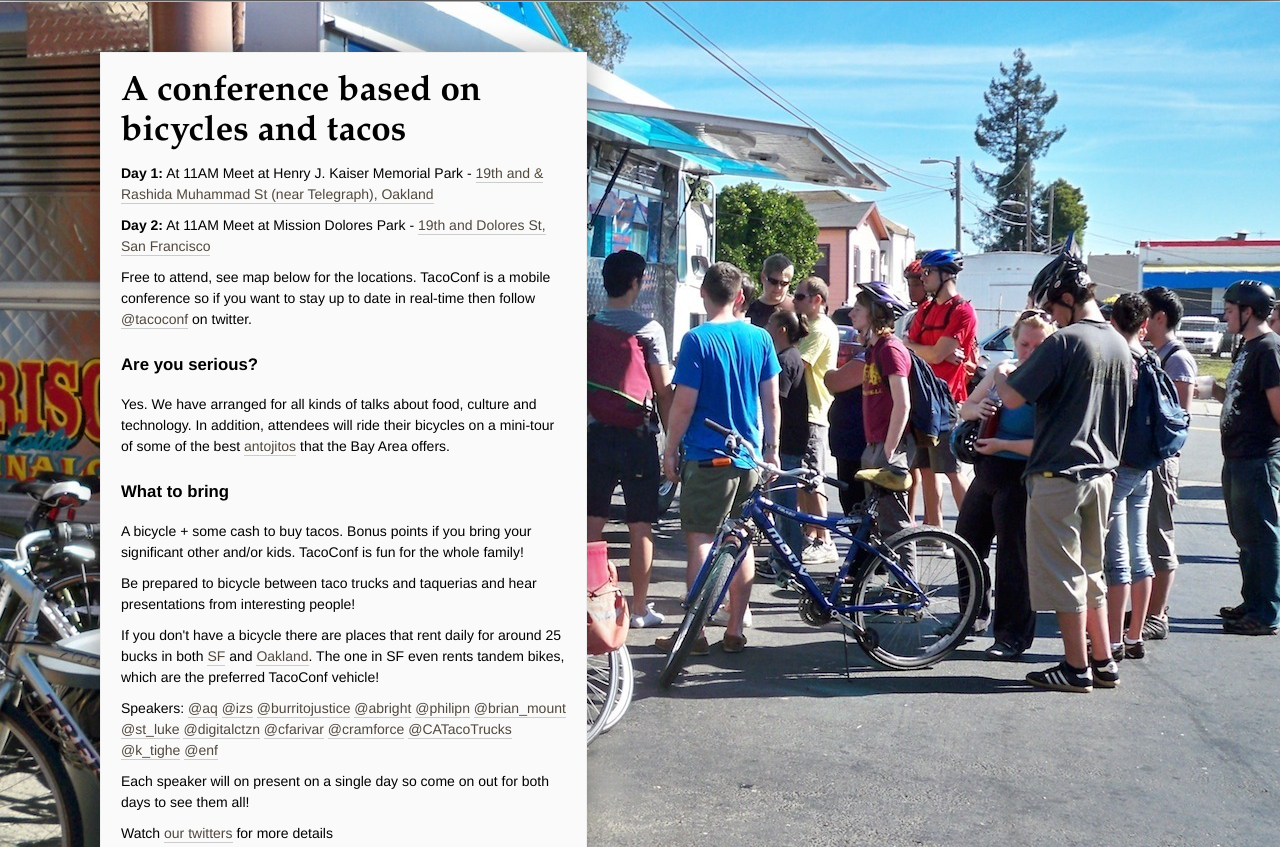
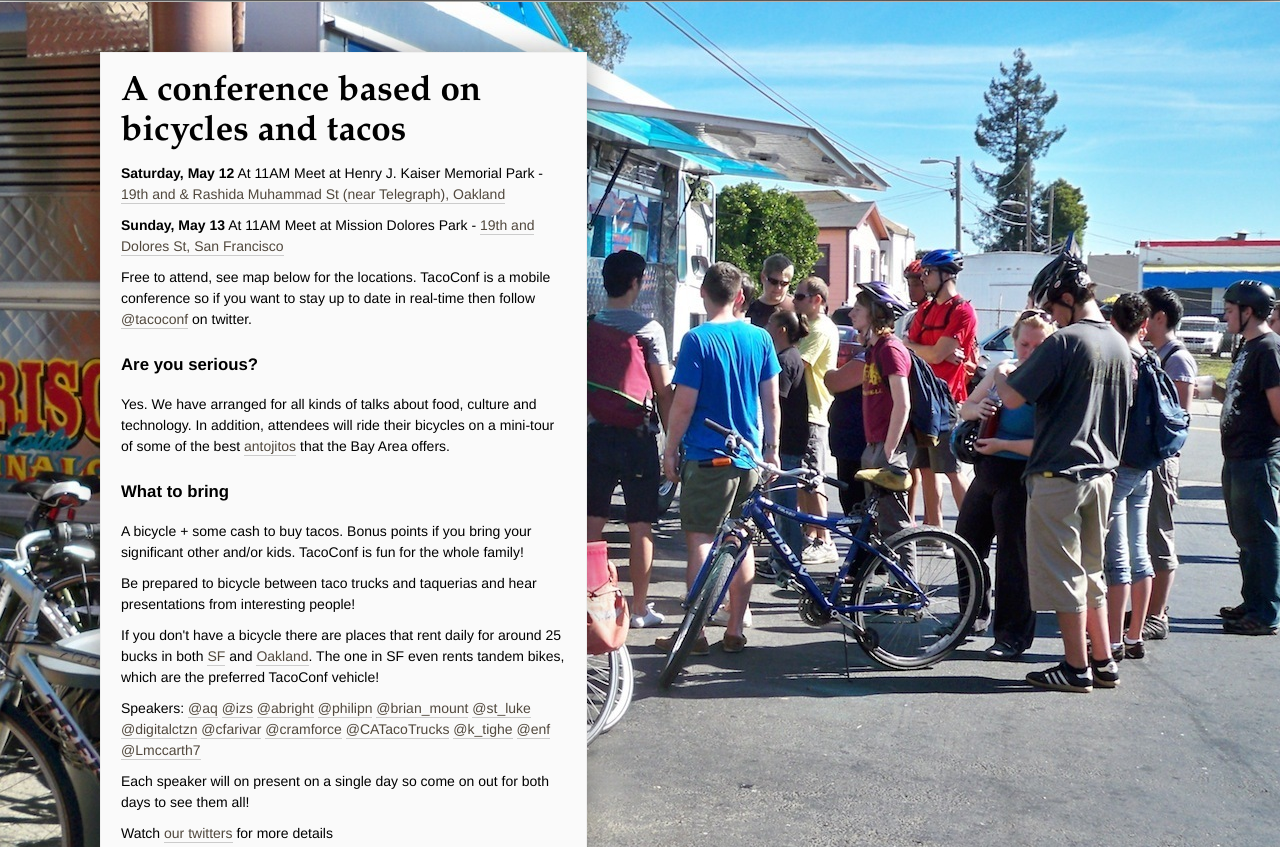
Before and after one commit to max-mapper/tacoconf, a plain HTML site: page index.html in a window 1280 px wide. Shown: the part 701-1548 px from the top of the page. Drawn offline with Linux system fonts and the light colour scheme; animation ran at ten frames a second.

Commit message:
update speakers and venues

```diff
--- a/index.html
+++ b/index.html
@@ -756,10 +756,10 @@
       <article>
         <h1>A conference based on bicycles and tacos</h1>
         <p>
-          <strong>Day 1:</strong> At 11AM Meet at Henry J. Kaiser Memorial Park - <a href="http://g.co/maps/5xh3r">19th and & Rashida Muhammad St (near Telegraph), Oakland</a>
+          <strong>Saturday, May 12</strong> At 11AM Meet at Henry J. Kaiser Memorial Park - <a href="http://g.co/maps/5xh3r">19th and & Rashida Muhammad St (near Telegraph), Oakland</a>
         </p>
         <p>
-          <strong>Day 2:</strong> At 11AM Meet at Mission Dolores Park - <a href="http://g.co/maps/dxmye">19th and Dolores St, San Francisco</a>
+          <strong>Sunday, May 13</strong> At 11AM Meet at Mission Dolores Park - <a href="http://g.co/maps/dxmye">19th and Dolores St, San Francisco</a>
         </p>
         <p>
           Free to attend, see map below for the locations. TacoConf is a mobile conference so if you want to stay up to date in real-time then follow <a href="http://twitter.com/tacoconf">@tacoconf</a> on twitter.
@@ -773,7 +773,6 @@
         <p>Speakers:
           <a href="https://twitter.com/#!/aq">@aq</a>
           <a href="https://twitter.com/#!/izs">@izs</a>
-          <a href="https://twitter.com/#!/burritojustice">@burritojustice</a>
           <a href="https://twitter.com/#!/abright">@abright</a>
           <a href="https://twitter.com/#!/philipn">@philipn</a>
           <a href="https://twitter.com/#!/brian_mount">@brian_mount</a>
@@ -784,6 +783,7 @@
           <a href="https://twitter.com/#!/CATacoTrucks">@CATacoTrucks</a>
           <a href="https://twitter.com/#!/k_tighe">@k_tighe</a>
           <a href="https://twitter.com/#!/enf">@enf</a>
+          <a href="https://twitter.com/#!/Lmccarth7">@Lmccarth7</a>
         </p>
         <p>Each speaker will on present on a single day so come on out for both days to see them all!</p>
         <p>Watch <a href="http://twitter.com/tacoconf">our twitters</a> for more details</p>
@@ -799,7 +799,6 @@
             </div>
           </div>
         </p>
-        <p class="protip">If you are interested in sponsoring (we are willing to name legs of the bicycle journey after your software company) please reach out to <a href="http://twitter.com/mikeal">@mikeal</a> or <a href="http://twitter.com/maxogden">@maxogden</a>.</p>
       </article>
     </section>
 
--- a/initialize-taco-magic.js
+++ b/initialize-taco-magic.js
@@ -83,7 +83,7 @@ $(function() {
     name: "Assorted 24th St. Taquerias",
     location: new L.LatLng(37.752529660262965, -122.41250038146973),
     address: '24th St, Mission District, SF',
-    description: "Tacos will be consumed at various taquerias before the talks on sunday",
+    description: "Tacos will be consumed at various taquerias (Vallarta, Guadalajara, Taqueria San Francisco) before the talks on sunday",
     icon: new tacoIcon()
   })
 
```
